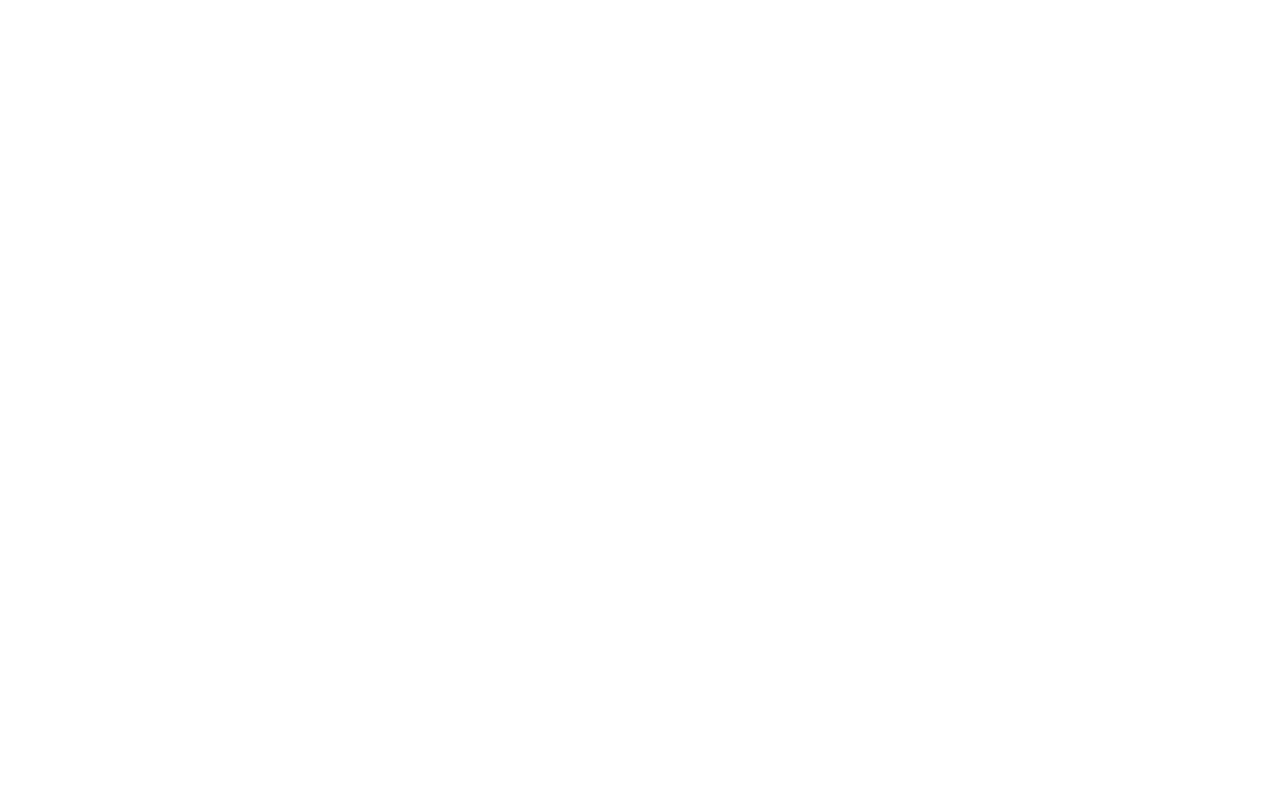
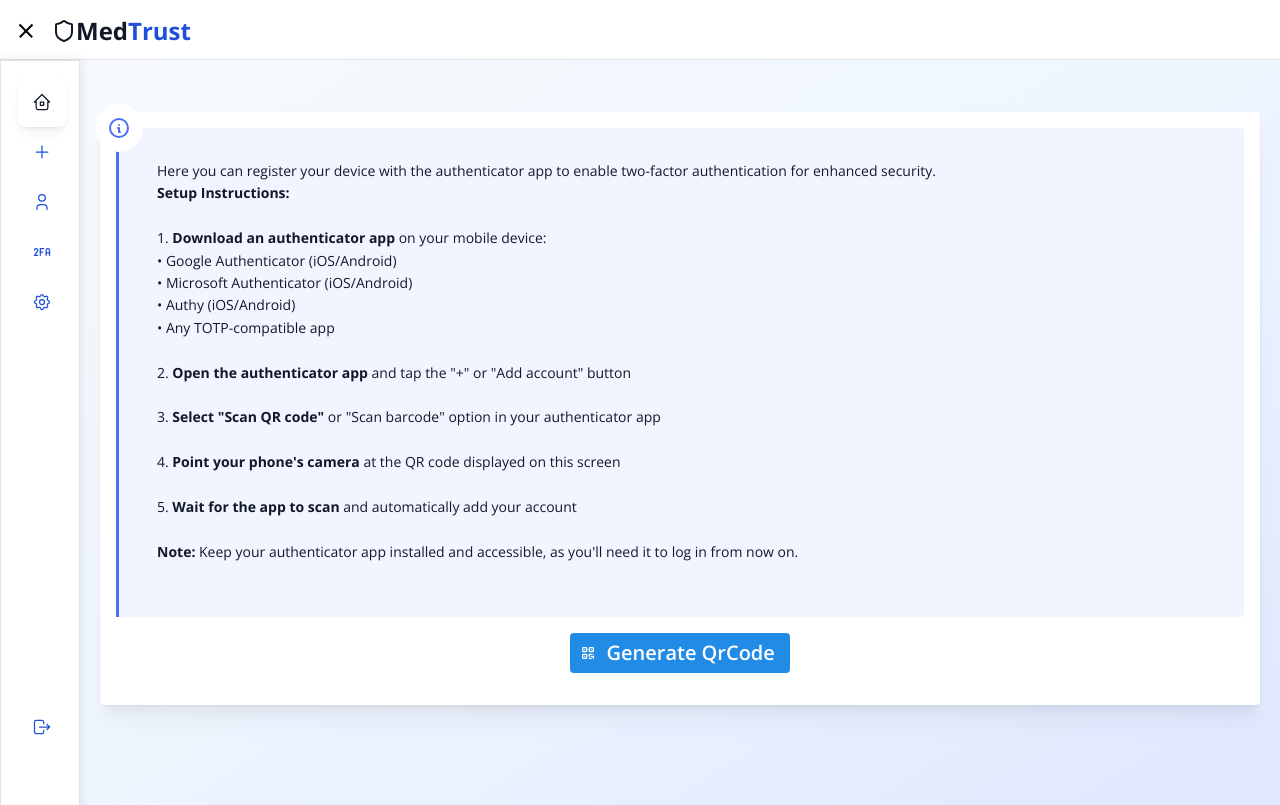
Before and after one commit to VincentR16/Tirocinio_FrontEnd, a React (Vite) app in the folder my-app/: page /home/two-factor-auth in a window 1280 px wide. Before the commit this address had no page. Built offline with nearby package versions, Linux system fonts and the light colour scheme; sample sign-in values are in the browser's storage.

Commit message:
implemented TwoFactorPage

```diff
--- /dev/null
+++ b/my-app/src/Hook/useQrCode.ts
@@ -0,0 +1,32 @@
+import { useMutation } from "@tanstack/react-query";
+import { qrCodeApi } from "../api/qrCodeApi";
+import { notifications } from "@mantine/notifications";
+
+export default function useQrCode() {
+  return useMutation({
+    mutationFn: async () => {
+      const url = await qrCodeApi();
+      return url;
+    },
+    onSuccess: () => {
+      notifications.show({
+        title: "Qr code generated successfuly!",
+        color: "green",
+        message: "Scan the qrCode",
+        autoClose: 4000,
+        position: "bottom-right",
+      });
+    },
+    onError: (error) => {
+      console.error("❌ PDF download failed:", error.message);
+
+      notifications.show({
+        title: "Generation Failed!",
+        color: "red",
+        message: "Unable to generate the QrCode. Please try again later.",
+        autoClose: 5000,
+        position: "bottom-right",
+      });
+    },
+  });
+}
--- a/my-app/src/api/Axios.ts
+++ b/my-app/src/api/Axios.ts
@@ -24,6 +24,7 @@
         return api(originalRequest);
       } catch (err) {
         console.error("Refresh token failed:", err);
+        localStorage.setItem("isAuthenticated","false")
         //window.location.href = "/welcome";
       }
     }
--- /dev/null
+++ b/my-app/src/api/qrCodeApi.ts
@@ -0,0 +1,6 @@
+import api from "./axios";
+
+export async function qrCodeApi(){
+    const response = await api.get("/auth/QRcode")
+    return response.data;
+}
--- a/my-app/src/components/Sidebar.tsx
+++ b/my-app/src/components/Sidebar.tsx
@@ -1,5 +1,5 @@
 import {
-  IconFingerprint,
+  IconAuth2fa,
   IconHome2,
   IconLogout,
   IconPlus,
@@ -42,7 +42,7 @@
   { icon: IconHome2, label: "Home", path: "/home" },
   { icon: IconPlus, label: "Add Ehr", path: "ehr/create" },
   { icon: IconUser, label: "Profile", path: "/home/profile" },
-  { icon: IconFingerprint, label: "Security", path: "/home" },
+  { icon: IconAuth2fa, label: "Security", path: "/home/two-factor-auth" },
   { icon: IconSettings, label: "Settings", path: "/home" },
 ];
 
--- a/my-app/src/context/EhrContext.ts
+++ b/my-app/src/context/EhrContext.ts
@@ -2,6 +2,7 @@
 import type { EhrRequest } from "../types/EhrRequest";
 import type { UseFormReturn } from "react-hook-form";
 import type { EhrFormValues } from "../hook/form/schema/ehrSchema";
+import type { EHR } from "../types/Ehr.types";
 
 // Tipi per gli elementi degli array
 export type AllergyItem = {
@@ -27,17 +28,36 @@
 export type MedicationItem = {
   medication: string;
   medicationId: string;
-  statusMedication: "active" | "completed" | "entered-in-error" | "intended" | "stopped" | "on-hold" | "unknown";
+  statusMedication:
+    | "active"
+    | "completed"
+    | "entered-in-error"
+    | "intended"
+    | "stopped"
+    | "on-hold"
+    | "unknown";
   dosageInstructions: string;
-  route?: "oral" | "intravenous" | "subcutaneous" | "topical" | "nasal" | "ophthalmic" | "transdermal" | "rectal" | "sublingual" | "other";
+  route?:
+    | "oral"
+    | "intravenous"
+    | "subcutaneous"
+    | "topical"
+    | "nasal"
+    | "ophthalmic"
+    | "transdermal"
+    | "rectal"
+    | "sublingual"
+    | "other";
   startDate: string;
   endDate?: string;
   reasonMedication?: string;
 };
 
 type EhrContextType = {
+  ehr: EHR | undefined;
+  setEhr: React.Dispatch<React.SetStateAction<EHR | undefined>>;
   ehrRequest: EhrRequest | undefined;
-  setEhr: (obj: EhrRequest | undefined) => void;
+  setEhrRequest: (obj: EhrRequest | undefined) => void;
   handleNextStep: () => void;
   prevStep: () => void;
   nextStep: () => void;
@@ -69,7 +89,6 @@
     medications: MedicationItem[];
   };
   mapFormToEhr: () => EhrRequest;
-
 } & UseFormReturn<EhrFormValues>;
 
 export const EhrContext = createContext<EhrContextType | undefined>(undefined);
--- a/my-app/src/context/EhrProvider.tsx
+++ b/my-app/src/context/EhrProvider.tsx
@@ -19,9 +19,11 @@
   Observation,
   MedicationRequest,
 } from "fhir/r4";
+import type { EHR } from "../types/Ehr.types";
 
 export function EhrProvider({ children }: { children: ReactNode }) {
-  const [ehrRequest, setEhr] = useState<EhrRequest | undefined>();
+  const [ehr, setEhr] = useState<EHR | undefined>(undefined);
+  const [ehrRequest, setEhrRequest] = useState<EhrRequest | undefined>();
   const form = useEhrForm();
   const [active, setActive] = useState(0);
 
@@ -30,12 +32,22 @@
   const [observations, setObservations] = useState<ObservationItem[]>([]);
   const [medications, setMedications] = useState<MedicationItem[]>([]);
 
+
+
+
+
+
+
+
+
+
+
+
+
   const nextStep = () =>
     setActive((current) => (current < 7 ? current + 1 : current));
-
   const prevStep = () =>
     setActive((current) => (current > 0 ? current - 1 : current));
-
   // Funzioni per gestire le allergies
   const addAllergy = (allergy: AllergyItem): boolean => {
     // Validazione
@@ -753,8 +765,10 @@
     <EhrContext.Provider
       value={{
         ...form,
+        ehr,
+        setEhr,
         ehrRequest,
-        setEhr,
+        setEhrRequest: setEhrRequest,
         handleNextStep,
         prevStep,
         nextStep,
--- a/my-app/src/context/QrContext.ts
+++ b/my-app/src/context/QrContext.ts
@@ -2,7 +2,6 @@
 
 
 type QrContextType = {
-
   //serve per gestire l apertura e la chiusura del modal del 2FA
   openedCode: boolean;
   openCode: () => void;
--- a/my-app/src/pages/EhrForm.page.tsx
+++ b/my-app/src/pages/EhrForm.page.tsx
@@ -30,16 +30,42 @@
 import { useEhrContext } from "../context/EhrContext";
 import useCreateEhr from "../hook/useCreateEhr";
 import type { EhrRequest } from "../types/EhrRequest";
+import { useLocation } from "react-router-dom";
+import type { EHR } from "../types/Ehr.types";
 
+//todo cercare un modo per rendere questo form di creazione anche un form di modifica, usare il context per passarsi le informazioni?
+//todo altrimenti estendere il context anche alla home page per passare eher , ehr viene passato a priori ad ogni step
+//todo da cui prendiamo le informazioni per poi poterle inserire come value.
+//todo aggiungere un modal che se si cerca di cambiare page esca con la scritta i tuoi progressi verranno persi o qulcs del genere
+//todo cambiare il tasto alla fine che se è nello stato di edit vada a chiamare l api corretta
+
+//! per il momento lascio stare semplicemente perche non mi viene in mente un modo semplice e coinciso per fare cio
+//! utilizzare lo stesso form della creazioni crea molti problemi, il form poi rimane compilato lo dovrei pure svuotare
+//! o si fa un form a parte solo per l edit oppure non do la possibilita di modificare tutto ma solo alcuni campi (es solo i dati del paziente)
+//! oppure si trova un modo per poter fare tutto in modo coinciso , cosa che non penso che sriesca a fare
+
+//? non fare questa parte non comporterebbe niente di che ma di certo in linea di massima è una features che solitamente dovrebbe essere presente in questi tipi di siti?
+//? non lo so
+
+// non non è vero il form non mi rimane compilato ma si svuota da solo una volta uscito dalla pagina
 
 export default function EhrForm() {
-  const { active, setActive, prevStep, handleNextStep, mapFormToEhr } =
+  const { active, setActive, prevStep, handleNextStep, mapFormToEhr,setEhr} =
     useEhrContext();
   const createEhr = useCreateEhr();
+  const location = useLocation();
+  const ehr: EHR | undefined = location.state?.ehr || undefined;
+  setEhr(ehr)
 
   return (
     <>
-      <Paper p="xl" mt="xl" radius="md" shadow="sm" className={classes.paperContainer}>
+      <Paper
+        p="xl"
+        mt="xl"
+        radius="md"
+        shadow="sm"
+        className={classes.paperContainer}
+      >
         <Flex direction="column" className={classes.formContainer}>
           <Stepper
             active={active}
@@ -57,7 +83,9 @@
             <Stepper.Step
               icon={<Stethoscope></Stethoscope>}
               label={active === 1 ? "Encounter" : ""}
-              description={active === 1 ? "Describe the encounter (Required)" : ""}
+              description={
+                active === 1 ? "Describe the encounter (Required)" : ""
+              }
             >
               <EncounterInfo />
             </Stepper.Step>
@@ -87,9 +115,7 @@
             <Stepper.Step
               icon={<Syringe />}
               label={active === 5 ? "Procedure" : ""}
-              description={
-                active === 5 ? "Explain the procedure" : ""
-              }
+              description={active === 5 ? "Explain the procedure" : ""}
             >
               <ProcedureInfo />
             </Stepper.Step>
@@ -134,7 +160,7 @@
               <Button
                 onClick={async () => {
                   {
-                      await handleNextStep();
+                    await handleNextStep();
                   }
                 }}
               >
--- /dev/null
+++ b/my-app/src/pages/TwoFactorAuth.page.tsx
@@ -0,0 +1,111 @@
+import {
+  Blockquote,
+  Button,
+  Center,
+  Flex,
+  Modal,
+  Paper,
+  Image,
+  Text,
+  Stack,
+} from "@mantine/core";
+import { useDisclosure } from "@mantine/hooks";
+import { IconInfoCircle, IconQrcode } from "@tabler/icons-react";
+import useQrCode from "../hook/useQrCode";
+
+export default function TwoFactorAuthPage() {
+  const icon = <IconInfoCircle />;
+  const [opened, { toggle }] = useDisclosure(false);
+  const { mutate: generateQrCode, data: url } = useQrCode();
+  return (
+    <Flex direction="column" gap="md"  miw="100%">
+      <Paper mt="xl" p="md" shadow="md">
+        <Blockquote color="indigo" icon={icon}>
+          Here you can register your device with the authenticator app to enable
+          two-factor authentication for enhanced security.
+          <br />
+          <strong>Setup Instructions:</strong>
+          <br />
+          <br />
+          1. <strong>Download an authenticator app</strong> on your mobile
+          device:
+          <br />
+          • Google Authenticator (iOS/Android)
+          <br />
+          • Microsoft Authenticator (iOS/Android)
+          <br />
+          • Authy (iOS/Android)
+          <br />
+          • Any TOTP-compatible app
+          <br />
+          <br />
+          2. <strong>Open the authenticator app</strong> and tap the "+" or "Add
+          account" button
+          <br />
+          <br />
+          3. <strong>Select "Scan QR code"</strong> or "Scan barcode" option in
+          your authenticator app
+          <br />
+          <br />
+          4. <strong>Point your phone's camera</strong> at the QR code displayed
+          on this screen
+          <br />
+          <br />
+          5. <strong>Wait for the app to scan</strong> and automatically add
+          your account
+          <br />
+          <br />
+          <strong>Note:</strong> Keep your authenticator app installed and
+          accessible, as you'll need it to log in from now on.
+          <br />
+          <br />
+        </Blockquote>
+
+        <Center p="md">
+          <Button
+            size="compact-xl"
+            leftSection={<IconQrcode size={16} />}
+            onClick={() => {
+              toggle();
+              generateQrCode();
+            }}
+          >
+            Generate QrCode
+          </Button>
+        </Center>
+      </Paper>
+
+
+      <Modal
+        p="xl"
+        mr="xl"
+        opened={opened}
+        onClose={toggle}
+        withinPortal={false}
+        title="Two-Factor Authentication Setup"
+        size="md"
+        style={{
+            marginLeft: '-7rem'
+        }}
+        centered
+      >
+        <Stack align="center" gap="md">
+          <Text size="sm" ta="center" c="dimmed">
+            Scan this QR code with your authenticator app
+          </Text>
+
+          <Center>
+            <Image
+              src={url}
+              alt="QR Code for 2FA setup"
+              w={250}
+              h={250}
+              radius="md"
+              fallbackSrc="https://via.placeholder.com/250x250/gray/white?text=Loading..."
+            />
+          </Center>
+        </Stack>
+      </Modal>
+    </Flex>
+  );
+}
```
Also changed, not shown: my-app/src/Hook/form/useProfileForm.ts (+5 -5 lines), my-app/src/components/EhrCard.tsx (+3 -6 lines), my-app/src/routes.tsx (+4 -7 lines).
